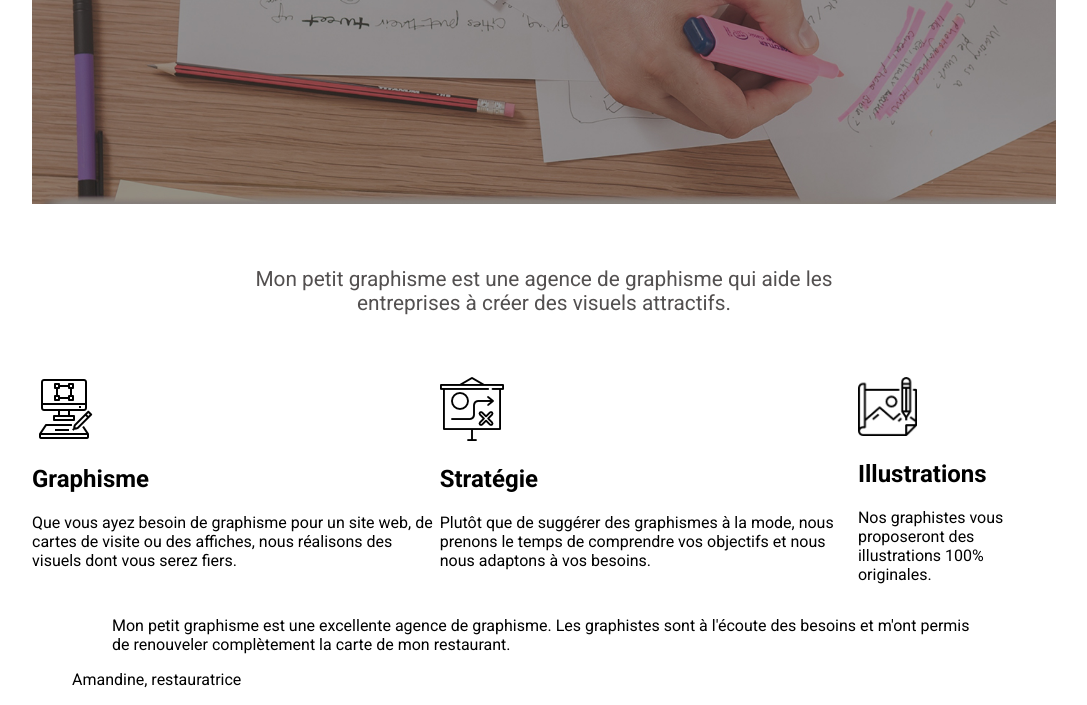
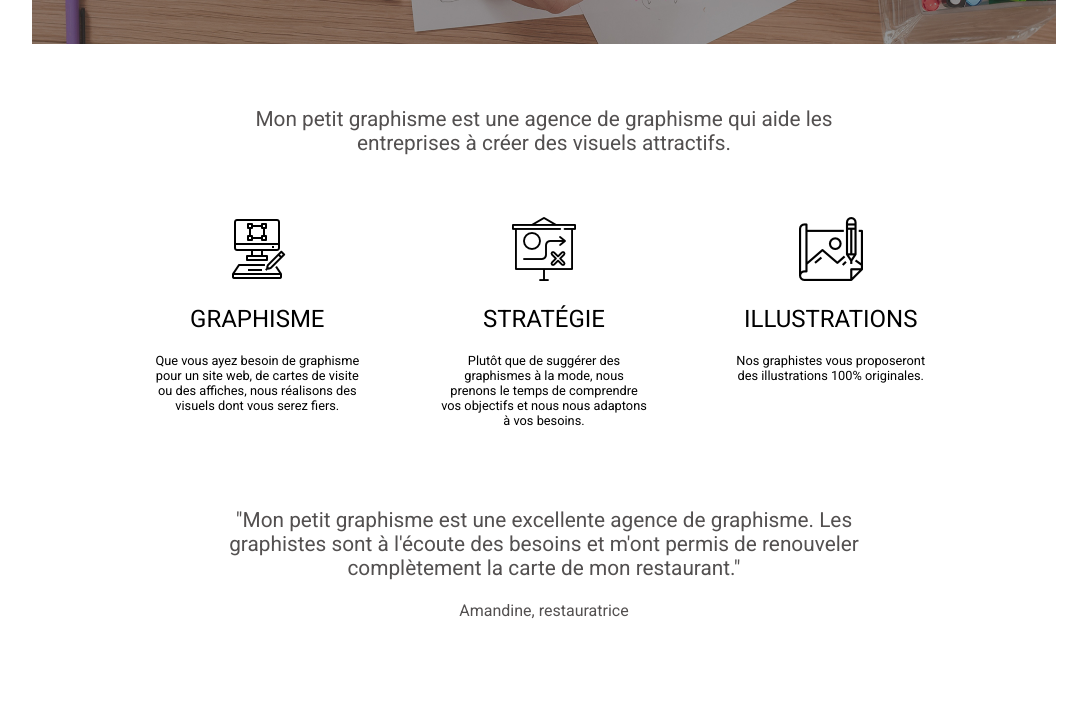
Before and after one commit to JohanSannier/DevEtMoi, a plain HTML site: page index.html in a window 1280 px wide. Shown: the part 456-1161 px from the top of the page, without its empty margins (96-1183 px from the left). After the commit the page ends 1091 px from the top, so only its background shows below. Drawn offline with Linux system fonts and the light colour scheme.

Commit message:
Main section 2 codée

```diff
--- a/index.html
+++ b/index.html
@@ -32,24 +32,27 @@
                 visuels attractifs.
             </p>
             <div class="bullet-points">
-                <article><img src="/images/graphic-design.png" alt="">
+                <article>
+                    <img src="/images/graphic-design.png" alt="">
                     <h2>Graphisme</h2>
                     <p>Que vous ayez besoin de graphisme pour un site web, de cartes de visite ou des affiches, nous
                         réalisons des visuels dont vous serez fiers.</p>
                 </article>
-                <article><img src="/images/strategie.png" alt="">
+                <article>
+                    <img src="/images/strategie.png" alt="">
                     <h2>Stratégie</h2>
                     <p>Plutôt que de suggérer des graphismes à la mode, nous prenons le temps de comprendre vos
                         objectifs et nous nous adaptons à vos besoins.</p>
                 </article>
-                <article><img src="/images/illustrations.png" alt="">
+                <article>
+                    <img src="/images/illustrations.png" alt="">
                     <h2>Illustrations</h2>
                     <p>Nos graphistes vous proposeront des illustrations 100% originales.</p>
                 </article>
             </div>
             <figure>
-                <blockquote>Mon petit graphisme est une excellente agence de graphisme. Les graphistes sont à l'écoute
-                    des besoins et m'ont permis de renouveler complètement la carte de mon restaurant.</blockquote>
+                <blockquote>"Mon petit graphisme est une excellente agence de graphisme. Les graphistes sont à l'écoute
+                    des besoins et m'ont permis de renouveler complètement la carte de mon restaurant."</blockquote>
                 <figcaption>Amandine, restauratrice</figcaption>
             </figure>
         </section>
--- a/styles.css
+++ b/styles.css
@@ -22,7 +22,6 @@ img {
 }
 
 nav {
-    justify-content: space-between;
     align-items: center;
 }
 
@@ -52,7 +51,7 @@ a:hover {
     justify-content: center;
     background-image: url(/images/backgroung_image.jpg);
     background-size: cover;
-    height: 70vh;
+    height: 400px;
 }
 
 h1 {
@@ -71,6 +70,42 @@ h1 {
 
 .bullet-points {
     display: flex;
+    margin: 0 auto;
+    justify-content: space-between;
+    width: 80%;
+    margin-bottom: 5em;
+}
+
+h2 {
+    text-transform: uppercase;
+    font-weight: 400;
+}
+
+article {
+    text-align: center;
+    width: 30%;
+}
+
+article > p {
+    font-size: .8em;
+    margin: 0 20px;
+}
+
+figure {
+    width: 70%;
+    margin: 0 auto;
+}
+
+blockquote {
+    font-size: 1.3em;
+    text-align: center;
+    color: rgb(83, 80, 80);
+}
+
+figcaption {
+    text-align: center;
+    color: rgb(83, 80, 80);
+    margin-bottom: 15px;
 }
 
 /* Footer */
```
